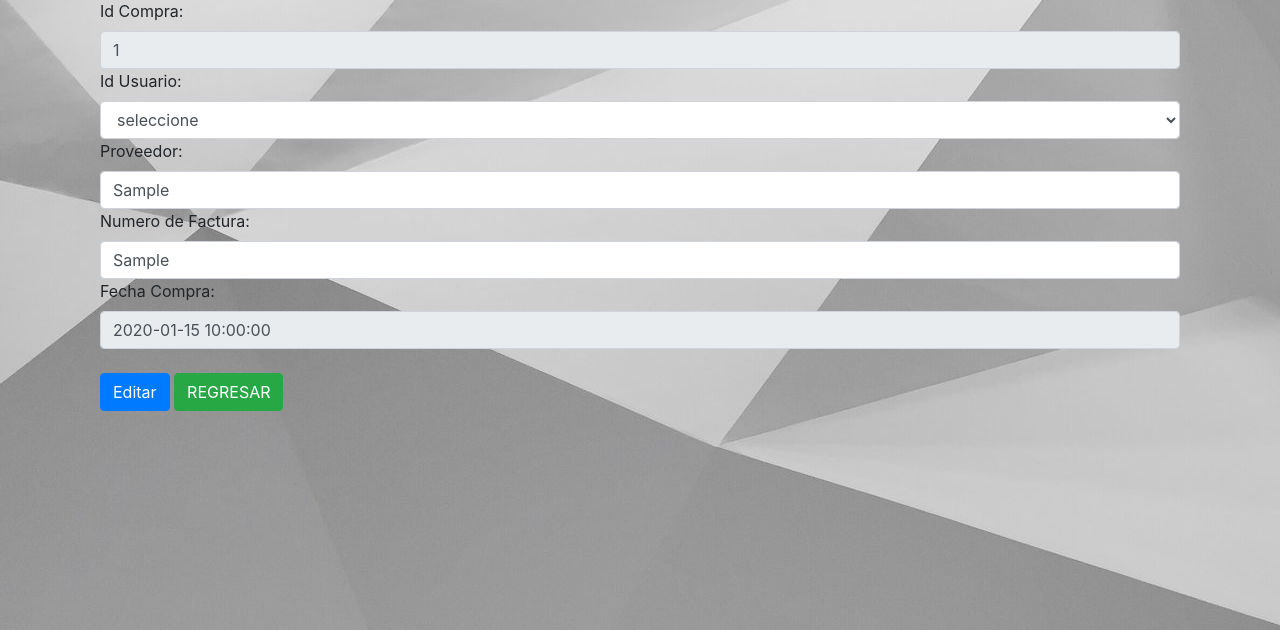
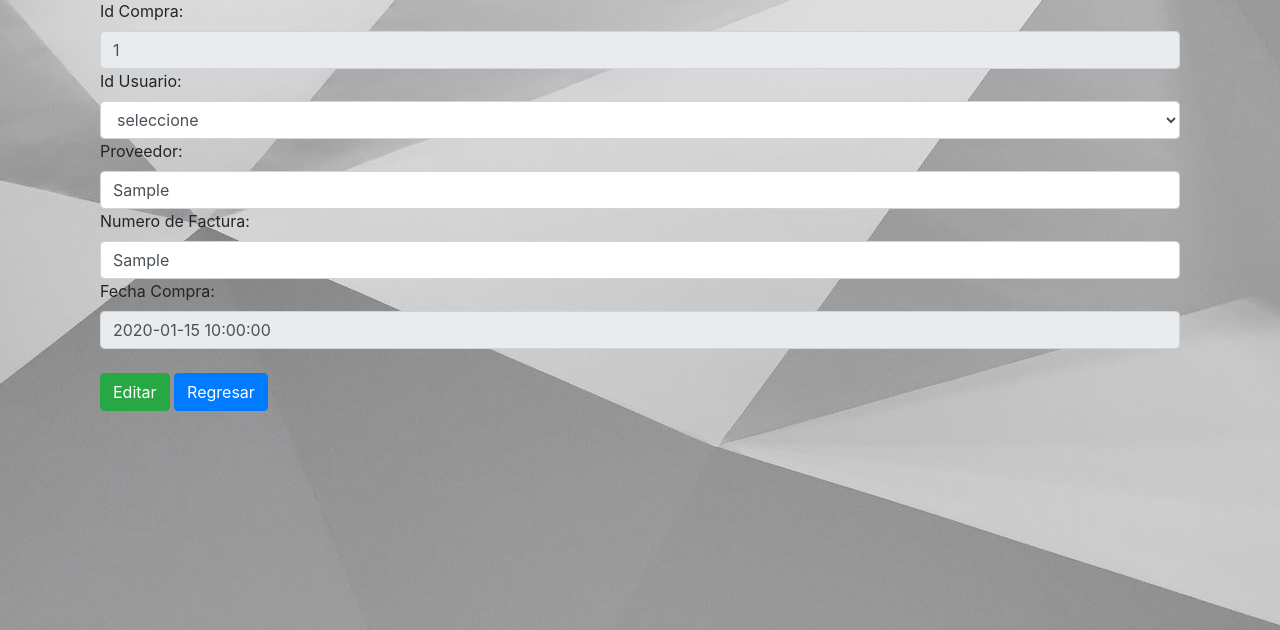
Before and after one commit to FarlyLondono/ProyectoSliceBlush, a PHP site: page /Vista/editarCompra.php?idcompra=1 in a window 1280 px wide. Shown: the part 131-761 px from the top of the page. Run offline with PHP 8.4, Linux system fonts and the light colour scheme; the visitor is signed in with stand-in values (Sample User, id 1); tables that the repository leaves empty or names only in its code hold one stand-in row (values such as "Sample post"); data that the repository does not hold is empty.

Commit message:
ajustes botones editar compra

```diff
--- a/Vista/editarCompra.php
+++ b/Vista/editarCompra.php
@@ -76,8 +76,8 @@ if(isset($_POST["editarcompra"])){
     <input type="text" name="fechacompra" id="fechacompra" class="form-control" value="<?php echo $buscarcompra->getfechacompra() ?>" readonly>
     </br>
 
-    <button type="submit" name="editarcompra" class="btn btn-primary">Editar</button>
-    <a href="../menu.php" class="btn btn-success">REGRESAR</a>
+    <button type="submit" name="editarcompra" class="btn btn-success">Editar</button>
+    <a href="../menu.php" class="btn btn-primary">Regresar</a>
         </form>
 
     </div>
```
